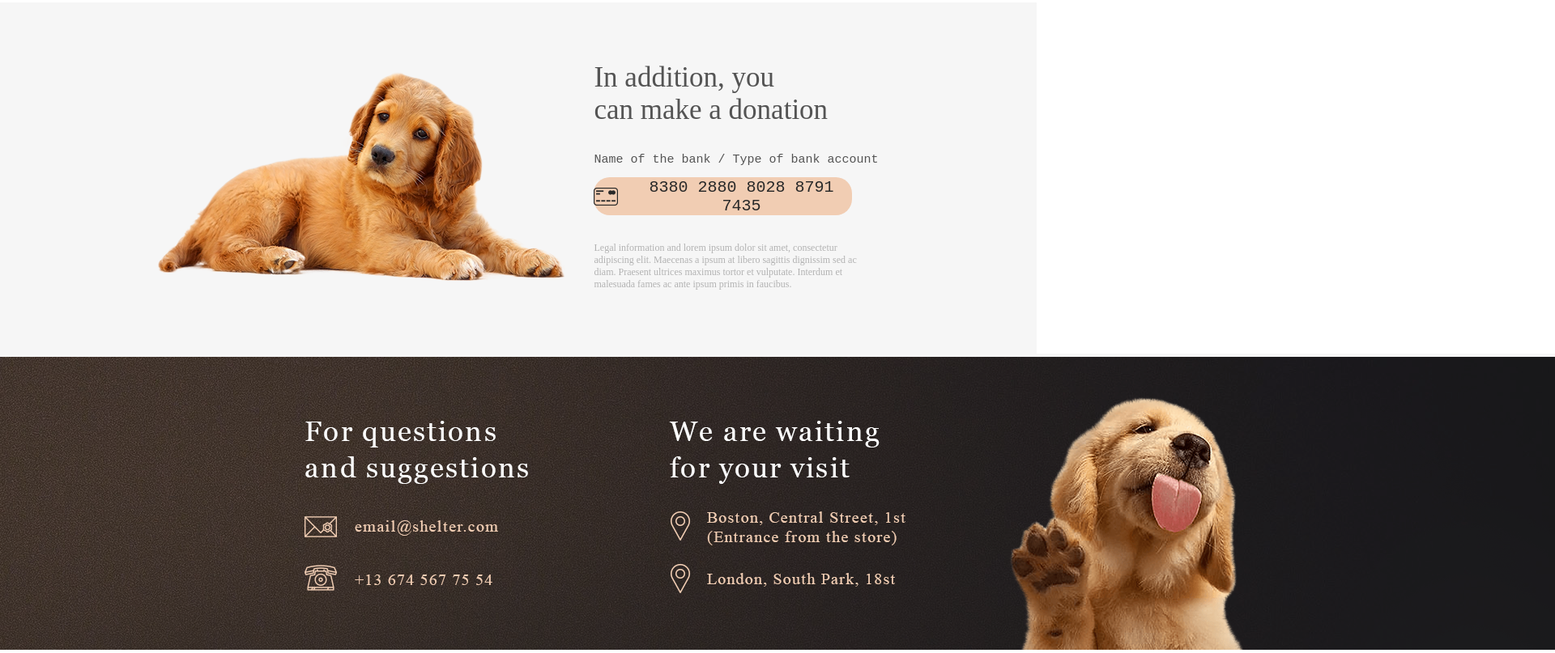
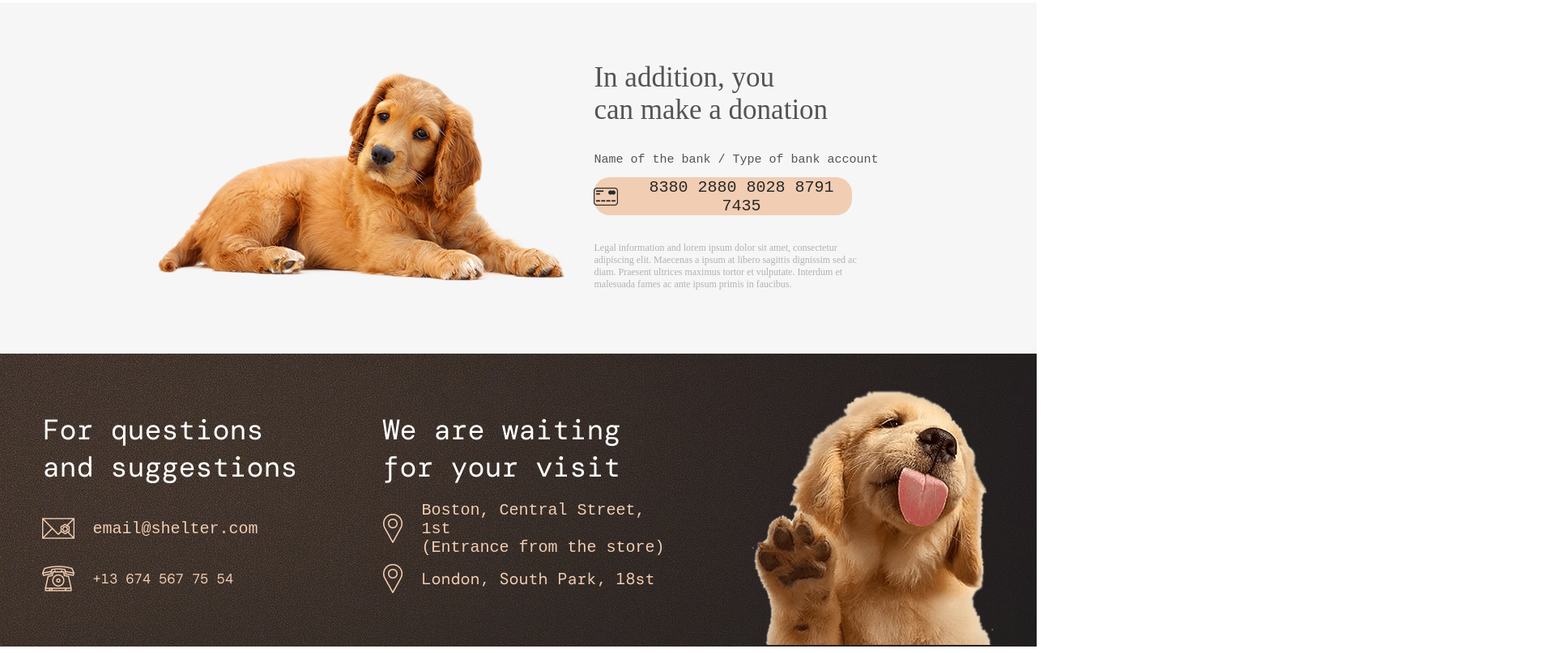
Before and after one commit to Ivanskiy-Maxim/DOGorCAT, a plain HTML site: page index.html in a window 1280 px wide. Shown: the part 1868-2675 px from the top of the page at 81% size, 1920 px wide, since content can reach past the window. Drawn offline with nearby package versions, Linux system fonts and the light colour scheme.

Commit message:
upload footer v1.2

```diff
--- a/index.html
+++ b/index.html
@@ -89,8 +89,63 @@
             </section>
         </main>
         <footer class="footer">
-            <img src="img/crop@1X%20(1).png" alt="">
-        </footer>
+         <div class="podval4ik">
+
+                <div class="boxi4ek1">
+                <p class="p90">
+                For questions
+                <br>
+                and suggestions
+               </p>
+
+
+               <div class="gmail">
+               <img src="png/envelope@1X.png" alt="">
+               <span>email@shelter.com</span>
+               </div>
+
+
+               <div class="num">
+               <img src="png/telephone@1X.png" alt="">
+               <span>+13 674 567 75 54</span>
+               </div>
+
+               </div>
+
+
+
+
+
+
+                <div class="boxi4ek2">
+
+                    <p class="p90">
+                We are waiting
+                                <br>
+                for your visit
+               </p>
+
+
+               <div class="gmail2">
+               <img src="png/pin@1X.png" alt="">
+               <span>Boston, Central Street, 1st
+                                <br>
+                (Entrance from the store)
+                </span>
+               </div>
+
+
+               <div class="num2">
+               <img src="png/pin@1X.png" alt="">
+               <span>London, South Park, 18st</span>
+               </div>
+
+                </div>
+                <div class="boxi4ek3">
+                    <img src="img/Dog@1X%20(1).png" alt="">
+                </div>
+                </div>
+                </footer>
     </div>
 </body>
 
```
